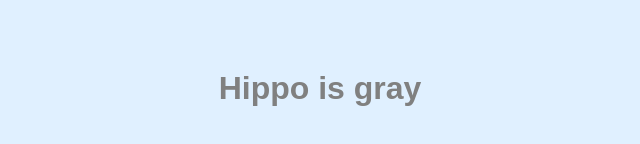
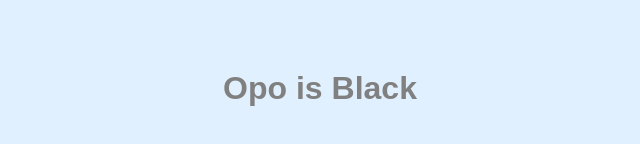
Before and after one commit to hipo65opo/PageTest_Hippo, a plain HTML site: page index.html in a window 1280 px wide. Shown: the part 312-456 px from the top of the page, without its empty margins (320-960 px from the left). Drawn offline with Linux system fonts and the light colour scheme.

```diff
--- a/index.html
+++ b/index.html
@@ -5,10 +5,11 @@
   <meta charset="utf-8">
   <meta name="viewport" content="width=device-width">
   <title>Hippo is gray black red blue green</title>
+
   <link href="style.css" rel="stylesheet" type="text/css" />
 </head>
 <body>
-  <h1>Hippo is gray</h1>
+  <h1>Opo is Black</h1>
   <script src="script.js"></script>
 </body>
 </html>
```
